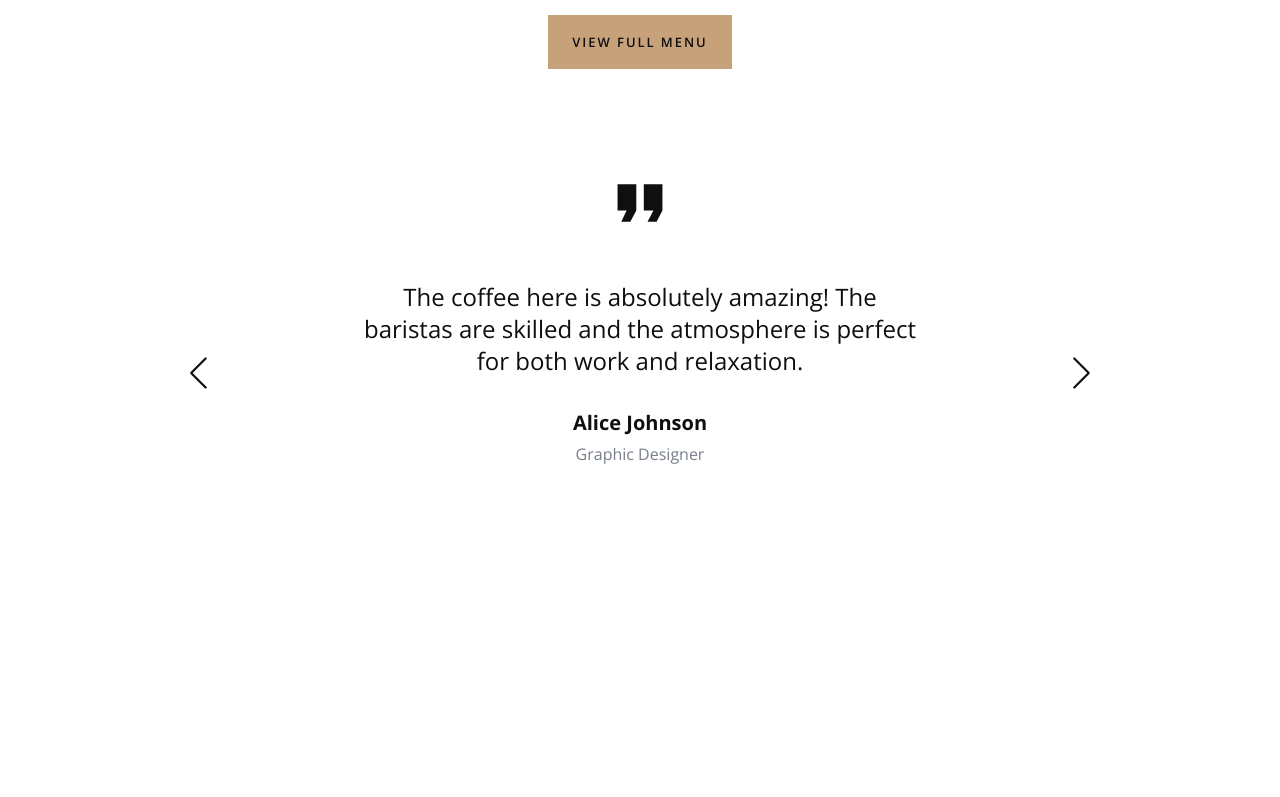
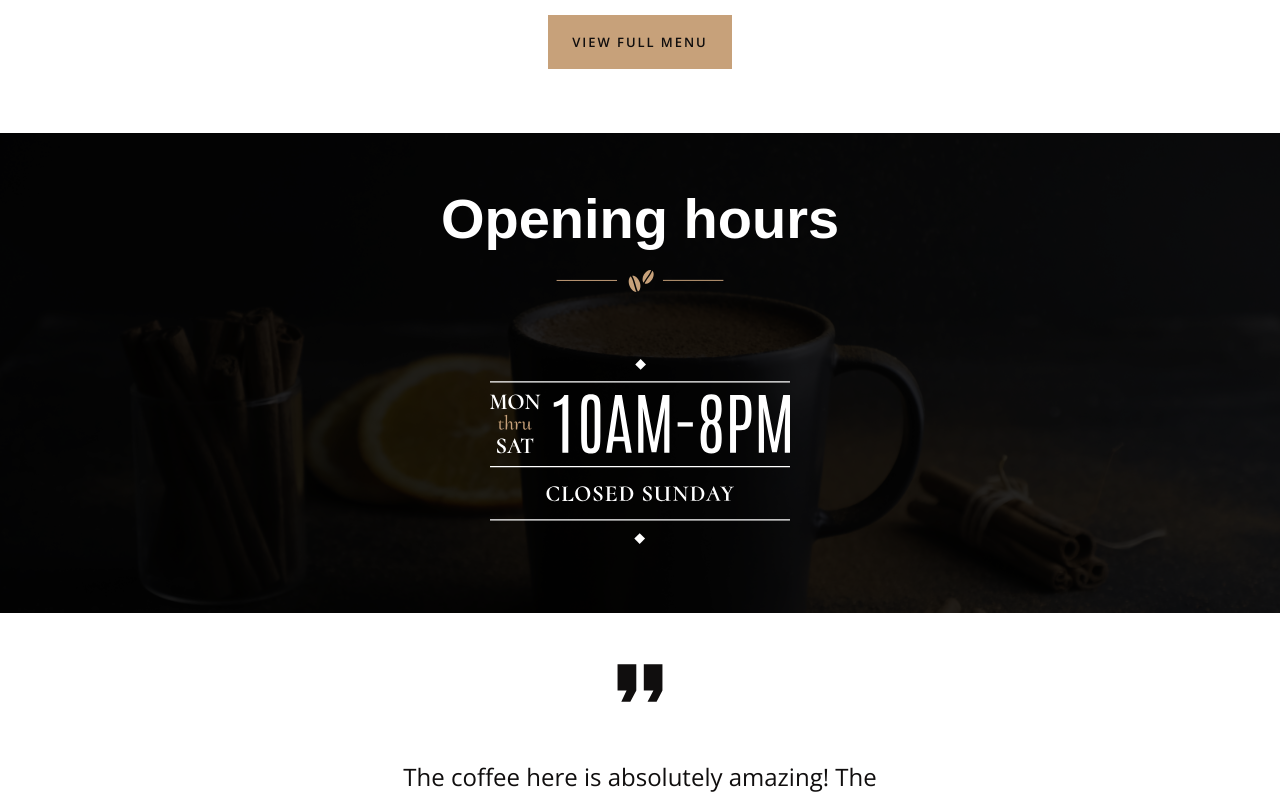
Before and after one commit to MuazZulkarnain/zenbrew, a Next.js app: page / in a window 1280 px wide. Shown: the part 5080-5877 px from the top of the page. Built offline with nearby package versions, Linux system fonts and the light colour scheme; a web font is replaced by a local one.

Commit message:
add opening hours section

```diff
--- a/app/page.jsx
+++ b/app/page.jsx
@@ -6,6 +6,7 @@ import Hero from "@/components/Hero";
 import Explore from "@/components/Explore";
 import About from "@/components/About";
 import Menu from "@/components/Menu";
+import OpeningHours from "@/components/OpeningHours";
 import Testimonials from "@/components/Testimonials";
 
 const Home = () => {
@@ -24,6 +25,7 @@ const Home = () => {
       <Explore />
       <About />
       <Menu />
+      <OpeningHours />
       <Testimonials />
       {/* temporary div */}
       <div className="h-[4000px]"></div>
--- /dev/null
+++ b/components/OpeningHours.jsx
@@ -0,0 +1,46 @@
+import Image from "next/image";
+import Separator from "./Separator";
+import Badge from "./Badge";
+
+const OpeningHours = () => {
+  return (
+    <section className="flex bg-primary h-[60vh] xl:h-[80vh]">
+      {/* 1 */}
+      <div className="hidden relative xl:flex flex-1 justify-center items-center">
+        {/* overlay */}
+        <div className="w-full h-full absolute z-40 top-0 bg-black/60"></div>
+        <Image
+          src="/assets/opening-hours/img.png"
+          fill
+          alt=""
+          quality={100}
+          priority
+          className="object-cover"
+        />
+        <Badge containerStyles="w-[320px] h-[320px] absolute z-40" />
+      </div>
+      {/* 2 */}
+      <div className="flex-1 bg-opening_hours bg-cover bg-no-repeat flex flex-col justify-center items-center relative">
+        {/* overlay */}
+        <div className="w-full h-full absolute top-0 bg-black/[0.85] z-10"></div>
+        {/* text & images */}
+        <div className="z-20 flex flex-col items-center justify-center">
+          <h2 className="h2 text-white mb-4">Opening hours</h2>
+          <Separator bg="accent" />
+          <div className="mt-12 relative w-[300px] h-[220px] xl:w-[470px] xl:h-[280px]">
+            <Image
+              src="/assets/opening-hours/program-badge.svg"
+              fill
+              className="object-contain"
+              quality={100}
+              priority
+              alt=""
+            />
+          </div>
+        </div>
+      </div>
+    </section>
+  );
+};
+
+export default OpeningHours;
```
